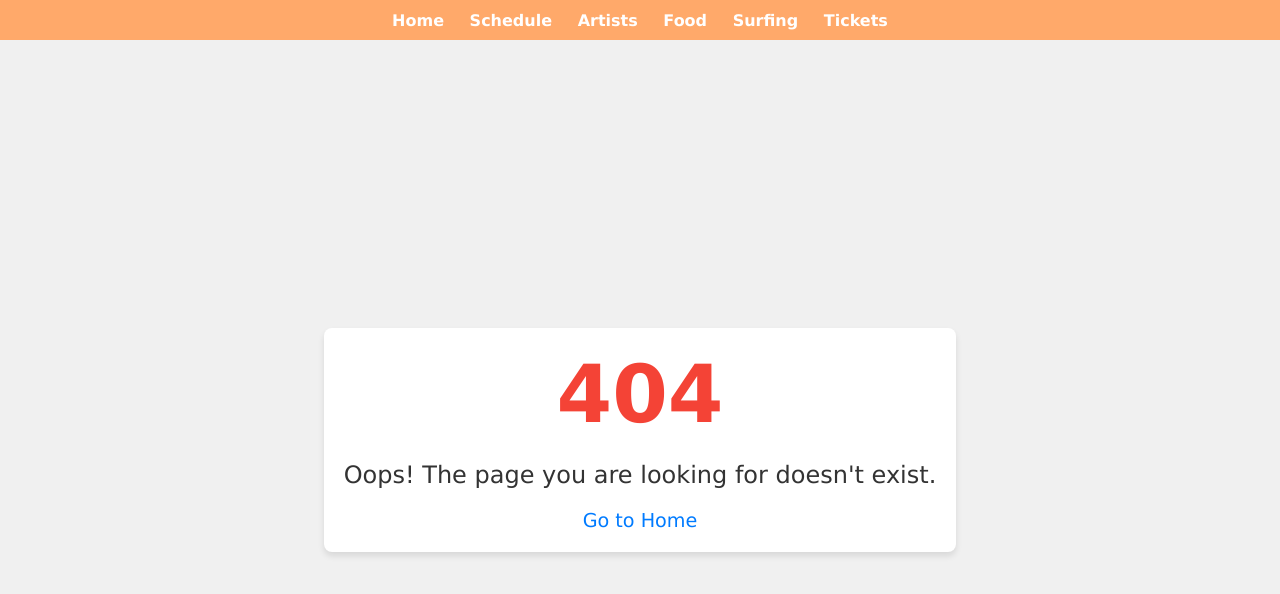
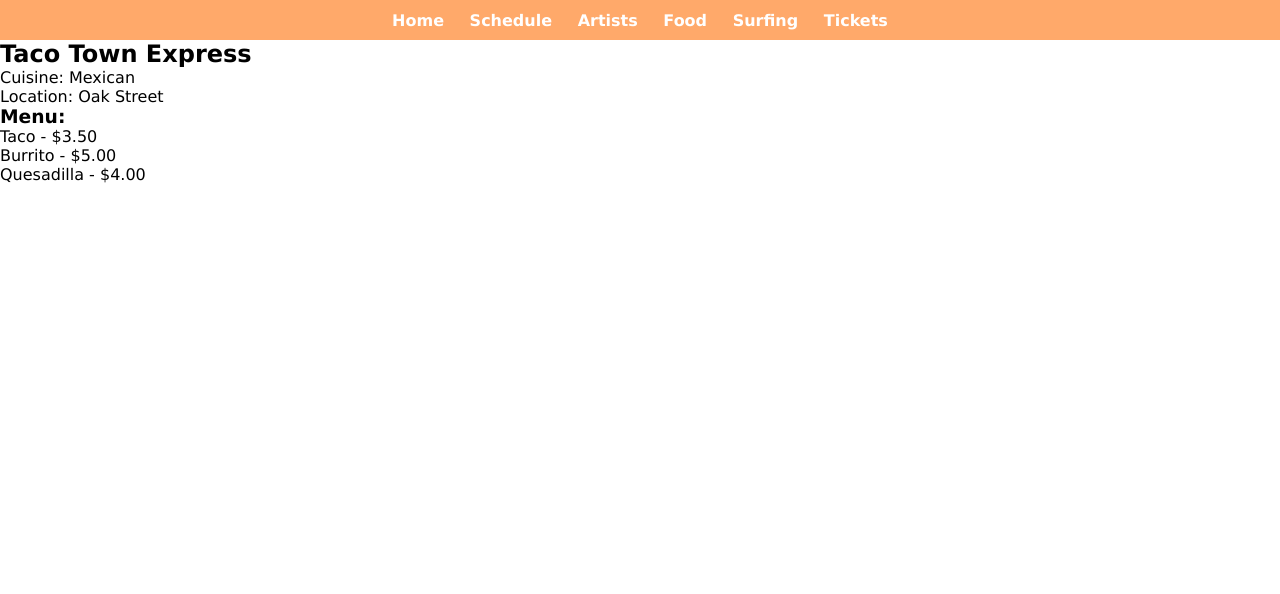
Before and after one commit to MarceloMogli/festival_template, a React (Create React App) app: page /foodtruck/1 in a window 1280 px wide. Before the commit this address had no page. Shown: the top 594 px of the page. Built offline with nearby package versions, Linux system fonts and the light colour scheme.

Commit message:
foodtruckdetails

```diff
--- /dev/null
+++ b/src/components/FoodtruckDetails/FoodtruckDetail.jsx
@@ -0,0 +1,29 @@
+import React from 'react';
+
+const FoodTruckDetails = ({ data }) => {
+  if (!data) {
+    // Handle the case when data is not available
+    return <p>Loading...</p>;
+  }
+
+  const { name, cuisine, location, menu } = data;
+
+  return (
+    <div>
+      <h2>{name}</h2>
+      <p>Cuisine: {cuisine}</p>
+      <p>Location: {location}</p>
+
+      <h3>Menu:</h3>
+      <ul>
+        {menu.map((item, index) => (
+          <li key={index}>
+            {item.item} - {item.price}
+          </li>
+        ))}
+      </ul>
+    </div>
+  );
+};
+
+export default FoodTruckDetails;
--- a/src/components/FoodtrucksAccordion/FoodTruckAccordion.jsx
+++ b/src/components/FoodtrucksAccordion/FoodTruckAccordion.jsx
@@ -24,7 +24,7 @@ const FoodTruckAccordion = () => {
                     >
                         <img src={foodtruckCard.image} alt={foodtruckCard.text} className="main-image" />
                         <div className="content">
-                            <a href={`/foodtruck${index}`}>
+                            <a href={`/foodtruck/${index}`}>
                                 <span className="material-symbols-outlined">
                                     <img src={imageSearch} alt="Search icon" />
                                 </span>
--- a/src/components/ScheduleCard/ScheduleCard.styles.css
+++ b/src/components/ScheduleCard/ScheduleCard.styles.css
@@ -1,12 +1,12 @@
 .event-card {
   display: flex;
-  background-color: #fff;
-  box-shadow: 10px 0px 350px -16px rgba(255, 188, 0, 0.74);
+  background-color: #f0f0f0;
   border-radius: 8px;
   overflow: hidden;
   width: 40vw;
   height: 25vh;
   min-width: 450px;
+  border: #ed8600 1px solid;
 }
 
 .event-image {
--- a/src/constants/index.js
+++ b/src/constants/index.js
@@ -1,34 +1,33 @@
-import Img1 from '../assets/1 (2).jpg'
-import Img2 from '../assets/2 (2).jpg'
-import Img3 from '../assets/3 (2).jpg'
-import Img4 from '../assets/4 (2).jpg'
-import Img5 from '../assets/5 (2).jpg'
-import Surfer1 from '../assets/surfer1.jpg'
-import Surfer2 from '../assets/surfer2.jpg'
-import Surfer3 from '../assets/surfer3.jpg'
-import Surfer4 from '../assets/surfer4.jpg'
+import Img1 from "../assets/1 (2).jpg";
+import Img2 from "../assets/2 (2).jpg";
+import Img3 from "../assets/3 (2).jpg";
+import Img4 from "../assets/4 (2).jpg";
+import Img5 from "../assets/5 (2).jpg";
+import Surfer1 from "../assets/surfer1.jpg";
+import Surfer2 from "../assets/surfer2.jpg";
+import Surfer3 from "../assets/surfer3.jpg";
+import Surfer4 from "../assets/surfer4.jpg";
 import Prt from "../assets/portugal.jpg";
-import Bra from '../assets/brazil.webp'
-import Aus from '../assets/australia.webp'
-import Usa from '../assets/usa.webp'
+import Bra from "../assets/brazil.webp";
+import Aus from "../assets/australia.webp";
+import Usa from "../assets/usa.webp";
 import Pasta from "../assets/pasta.png";
 import Sushi from "../assets/sushi.png";
 import Taco from "../assets/taco.png";
 import Chef1 from "../assets/chef1.jpg";
 import Chef2 from "../assets/chef2.jpg";
 import Chef3 from "../assets/chef3.jpg";
-import FoodTruck1 from '../assets/foodtruck1.jpg'
-import FoodTruck2 from '../assets/foodtruck2.jpg'
-import FoodTruck3 from '../assets/foodtruck3.jpg'
-import FoodTruck4 from '../assets/foodtruck4.jpg'
-import FoodTruck5 from '../assets/foodtruck5.jpg'
-import Pop from '../assets/pop.jpg'
-import Rock from '../assets/rock.jpg'
-import Electronic from '../assets/eletronicmusic.jpg'
-import Alternative from '../assets/alternativemusic.jpg'
-import Jazz from '../assets/jazz.jpg'
-import Indie from '../assets/indie.jpg'
-
+import FoodTruck1 from "../assets/foodtruck1.jpg";
+import FoodTruck2 from "../assets/foodtruck2.jpg";
+import FoodTruck3 from "../assets/foodtruck3.jpg";
+import FoodTruck4 from "../assets/foodtruck4.jpg";
+import FoodTruck5 from "../assets/foodtruck5.jpg";
+import Pop from "../assets/pop.jpg";
+import Rock from "../assets/rock.jpg";
+import Electronic from "../assets/eletronicmusic.jpg";
+import Alternative from "../assets/alternativemusic.jpg";
+import Jazz from "../assets/jazz.jpg";
+import Indie from "../assets/indie.jpg";
 
 export const scheduleInfo = [
   {
@@ -73,22 +72,20 @@ export const scheduleInfo = [
     time: "11:30 AM - 2:00 PM",
     type: "Food Workshop",
   },
-]
+];
 
 export const artistsCards = [
   {
     name: "Celestial Rhythms",
     image: Pop,
     genre: "Pop",
-        origin:
-          "UK",
+    origin: "UK",
   },
   {
     name: "Solar Flare Syndicate",
     image: Rock,
     genre: "Rock",
-        origin:
-          "United States",
+    origin: "United States",
   },
   {
     name: "Lunar Dreamscape",
@@ -113,9 +110,8 @@ export const artistsCards = [
     image: Indie,
     genre: "Indie",
     origin: "Australia",
-    }
-
-]
+  },
+];
 
 export const foodtruckCards = [
   {
@@ -142,6 +138,64 @@ export const foodtruckCards = [
     header: "Gourmet Grub Hub",
     image: FoodTruck5,
     text: `Upscale comfort food. Try the Truffle Mac 'n' Cheese for a taste of luxury.`,
+  },
+];
+
+export const foodTrucksData = [
+  {
+    id: 0,
+    name: "Sweet Sensations Scoop Truck",
+    cuisine: "Desserts",
+    location: "Main Street",
+    menu: [
+      { item: "Ice Cream Sundae", price: "$4.50" },
+      { item: "Chocolate Brownie", price: "$3.00" },
+      { item: "Fruit Parfait", price: "$5.00" },
+    ],
+  },
+  {
+    id: 1,
+    name: "Taco Town Express",
+    cuisine: "Mexican",
+    location: "Oak Street",
+    menu: [
+      { item: "Taco", price: "$3.50" },
+      { item: "Burrito", price: "$5.00" },
+      { item: "Quesadilla", price: "$4.00" },
+    ],
+  },
+  {
+    id: 2,
+    name: "Burger Bliss Bistro",
+    cuisine: "American",
+    location: "Maple Avenue",
+    menu: [
+      { item: "Cheeseburger", price: "$6.00" },
+      { item: "Chicken Burger", price: "$5.50" },
+      { item: "Vegetarian Burger", price: "$5.00" },
+    ],
+  },
+  {
+    id: 3,
+    name: "Sushi Street Fusion",
+    cuisine: "Japanese",
+    location: "Cedar Lane",
+    menu: [
+      { item: "Sushi Roll Combo", price: "$10.00" },
+      { item: "Sashimi Platter", price: "$12.50" },
+      { item: "Miso Soup", price: "$3.50" },
+    ],
+  },
+  {
+    id: 4,
+    name: "Gourmet Grub Hub",
+    cuisine: "Various",
+    location: "Pine Street",
+    menu: [
+      { item: "Gourmet Salad", price: "$8.00" },
+      { item: "Panini Sandwich", price: "$7.50" },
+      { item: "Fruit Smoothie", price: "$5.00" },
+    ],
   },
 ];
 
@@ -175,30 +229,33 @@ export const SurferCards = [
     age: 25,
     country: Aus,
     imageUrl: Surfer2,
-        description: "A passionate surfer with a deep connection to the ocean. Known for riding the biggest waves and pushing the limits of the sport. Embraces the thrill of the surf and the freedom of the sea.",
+    description:
+      "A passionate surfer with a deep connection to the ocean. Known for riding the biggest waves and pushing the limits of the sport. Embraces the thrill of the surf and the freedom of the sea.",
   },
   {
     name: "Daniel Johnson",
     age: 30,
     country: Usa,
     imageUrl: Surfer1,
-        description: "An accomplished surfer known for conquering some of the most challenging waves around the world. With a remarkable ability to read the ocean, this surfer fearlessly tackles colossal waves. Their unwavering dedication and love for the sport shine through every wave they ride.",
+    description:
+      "An accomplished surfer known for conquering some of the most challenging waves around the world. With a remarkable ability to read the ocean, this surfer fearlessly tackles colossal waves. Their unwavering dedication and love for the sport shine through every wave they ride.",
   },
   {
     name: "Miguel Silva",
     age: 22,
     country: Prt,
     imageUrl: Surfer3,
-        description: "An emerging talent in the world of surfing, showcasing exceptional skills and style. This surfer's journey is just beginning, but their determination and natural talent make them a rising star in the surf community.",
+    description:
+      "An emerging talent in the world of surfing, showcasing exceptional skills and style. This surfer's journey is just beginning, but their determination and natural talent make them a rising star in the surf community.",
   },
   {
     name: "Matheus Santos",
     age: 32,
     country: Bra,
     imageUrl: Surfer4,
-        description: "A seasoned surfer with years of experience in chasing waves around the globe. Embraces a holistic approach to surfing, connecting with nature and the ocean's energy in every ride.",
-    }
-
+    description:
+      "A seasoned surfer with years of experience in chasing waves around the globe. Embraces a holistic approach to surfing, connecting with nature and the ocean's energy in every ride.",
+  },
 ];
 
 export const ticketTypes = [
@@ -250,30 +307,30 @@ export const ticketTypes = [
 
 export const localSellers = [
   {
-      name: 'MEO BlueTicket',
-      website: 'https://blueticket.meo.pt/',
+    name: "MEO BlueTicket",
+    website: "https://blueticket.meo.pt/",
   },
   {
-      name: 'Fnac',
-      website: 'https://www.fnac.com',
+    name: "Fnac",
+    website: "https://www.fnac.com",
   },
   {
-      name: 'Worten',
-      website: 'https://www.worten.com',
+    name: "Worten",
+    website: "https://www.worten.com",
   },
   {
-      name: 'Fnac',
-      website: 'https://www.fnac.com',
+    name: "Fnac",
+    website: "https://www.fnac.com",
   },
 ];
 
 export const foreignSellers = [
   {
-      name: 'SeeTickets',
-      website: 'https://www.seetickets.com',
+    name: "SeeTickets",
+    website: "https://www.seetickets.com",
   },
   {
-      name: 'Másqueticket',
-      website: 'https://www.masqueticket.com',
+    name: "Másqueticket",
+    website: "https://www.masqueticket.com",
   },
 ];
--- a/src/index.js
+++ b/src/index.js
@@ -1,7 +1,7 @@
 import ReactDOM from "react-dom/client";
 import { BrowserRouter, Routes, Route } from "react-router-dom";
 import Navbar from "./components/Navbar/Navbar.jsx";
-import {Home, Schedule, Artists, Food, Surfing, Tickets, NoPage} from "./pages";
+import {Home, Schedule, Artists, Food, Surfing, Tickets, NoPage, FoodTruckTemplate} from "./pages";
 import './index.css';
 
 
@@ -16,6 +16,7 @@ export default function App() {
           <Route path="food" element={<Food />} />
           <Route path="surfing" element={<Surfing />} />
           <Route path="tickets" element={<Tickets />} />
+          <Route path="foodtruck/:id" element={<FoodTruckTemplate />} />
           <Route path="*" element={<NoPage />} />
         </Route>
       </Routes>
--- /dev/null
+++ b/src/pages/FoodTruckTemplate.js
@@ -0,0 +1,28 @@
+import React, { useEffect, useState } from 'react';
+import { useParams } from 'react-router-dom';
+import FoodTruckDetails from '../components/FoodtruckDetails/FoodtruckDetail';
+import { foodTrucksData } from '../constants';
+
+const FoodTruckTemplate = () => {
+  const { id } = useParams();
+  const [foodTruckData, setFoodTruckData] = useState(null);
+
+  useEffect(() => {
+    // Find the food truck data based on the id parameter
+    const selectedFoodTruck = foodTrucksData.find(truck => truck.id === parseInt(id, 10));
+    console.log(selectedFoodTruck)
+    setFoodTruckData(selectedFoodTruck);
+  }, [id]);
+
+  return (
+    <div>
+      {foodTruckData ? (
+        <FoodTruckDetails data={foodTruckData} />
+      ) : (
+        <p>Loading...</p>
+      )}
+    </div>
+  );
+};
+
+export default FoodTruckTemplate;
--- a/src/pages/index.js
+++ b/src/pages/index.js
@@ -5,3 +5,4 @@ export { default as Food } from './Food'
 export { default as Surfing } from './Surfing'
 export { default as Tickets } from './Tickets'
 export { default as NoPage } from './NoPage'
+export { default as FoodTruckTemplate } from './FoodTruckTemplate'
```
Also changed, not shown: src/components/FoodtruckDetails/FoodtruckDetails.styles.css (added). Lines whose indentation alone changed are shown as unchanged.
